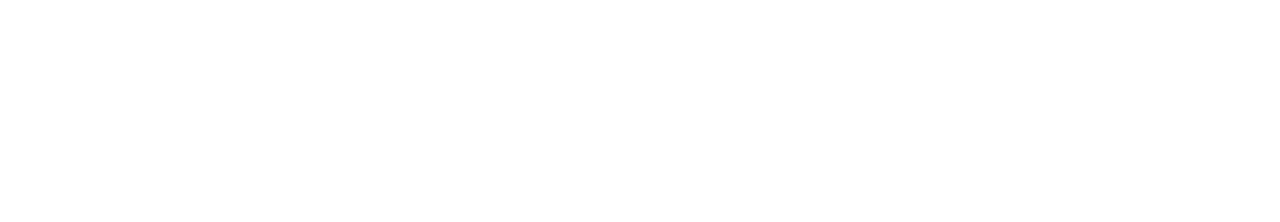
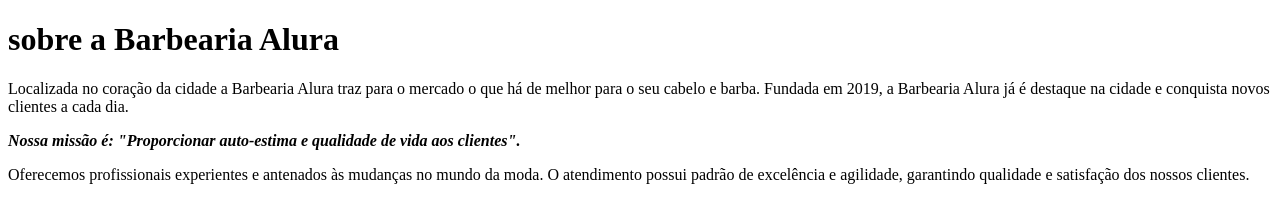
Before and after one commit to danidantas24/dani, a plain HTML site: page index.html in a window 1280 px wide. Drawn offline with Linux system fonts and the light colour scheme.

Commit message:
continua

```diff
--- a/index.html
+++ b/index.html
@@ -12,3 +12,10 @@
 
 </heard>
 </html>
+<h1> sobre a Barbearia Alura</h1>
+
+<p> Localizada no coração da cidade a Barbearia Alura traz para o mercado o que há de melhor para o seu cabelo e barba. Fundada em 2019, a Barbearia Alura já é destaque na cidade e conquista novos clientes a cada dia.</p>
+
+<p><em><strong> Nossa missão é: "Proporcionar auto-estima e qualidade de vida aos clientes".</strong></em></p>
+
+<p> Oferecemos profissionais experientes e antenados às mudanças no mundo da moda. O atendimento possui padrão de excelência e agilidade, garantindo qualidade e satisfação dos nossos clientes.</p>
```
